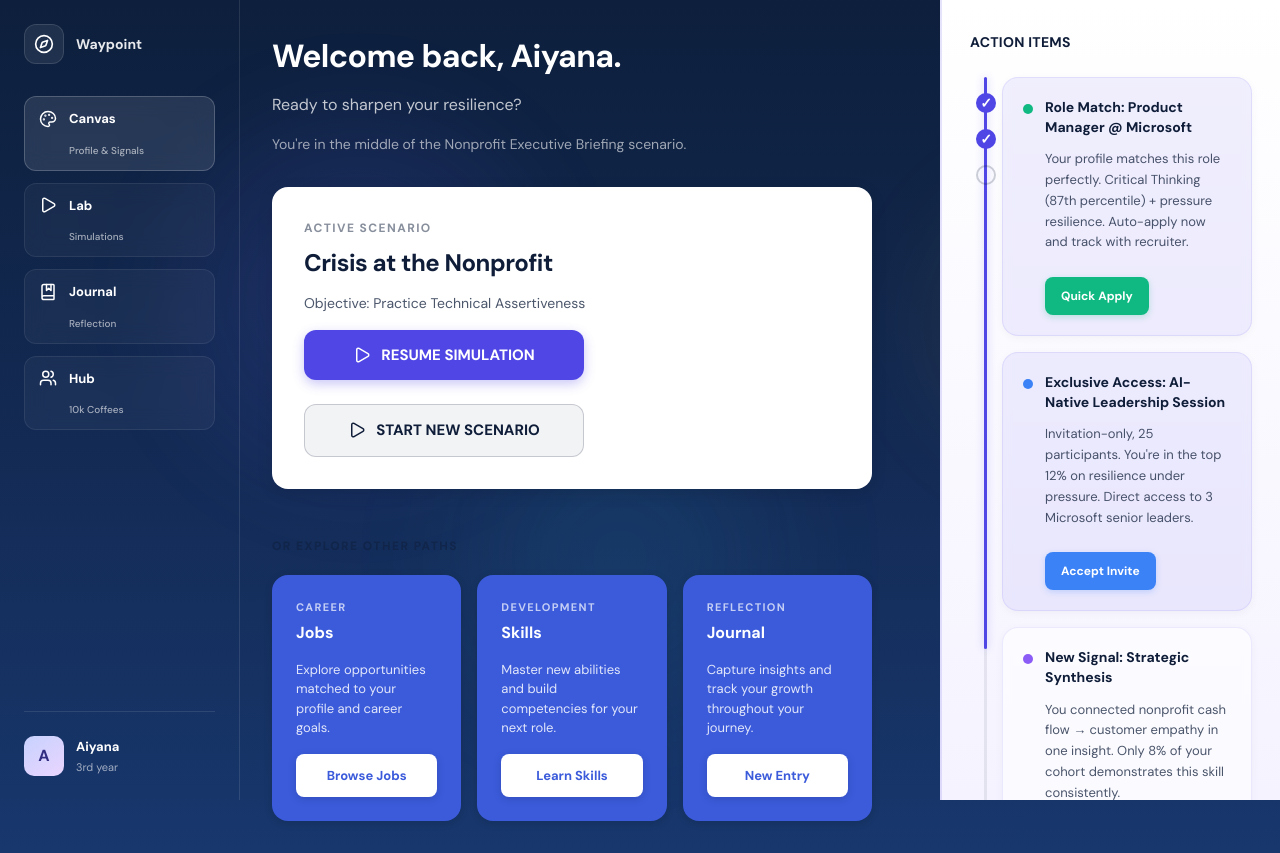
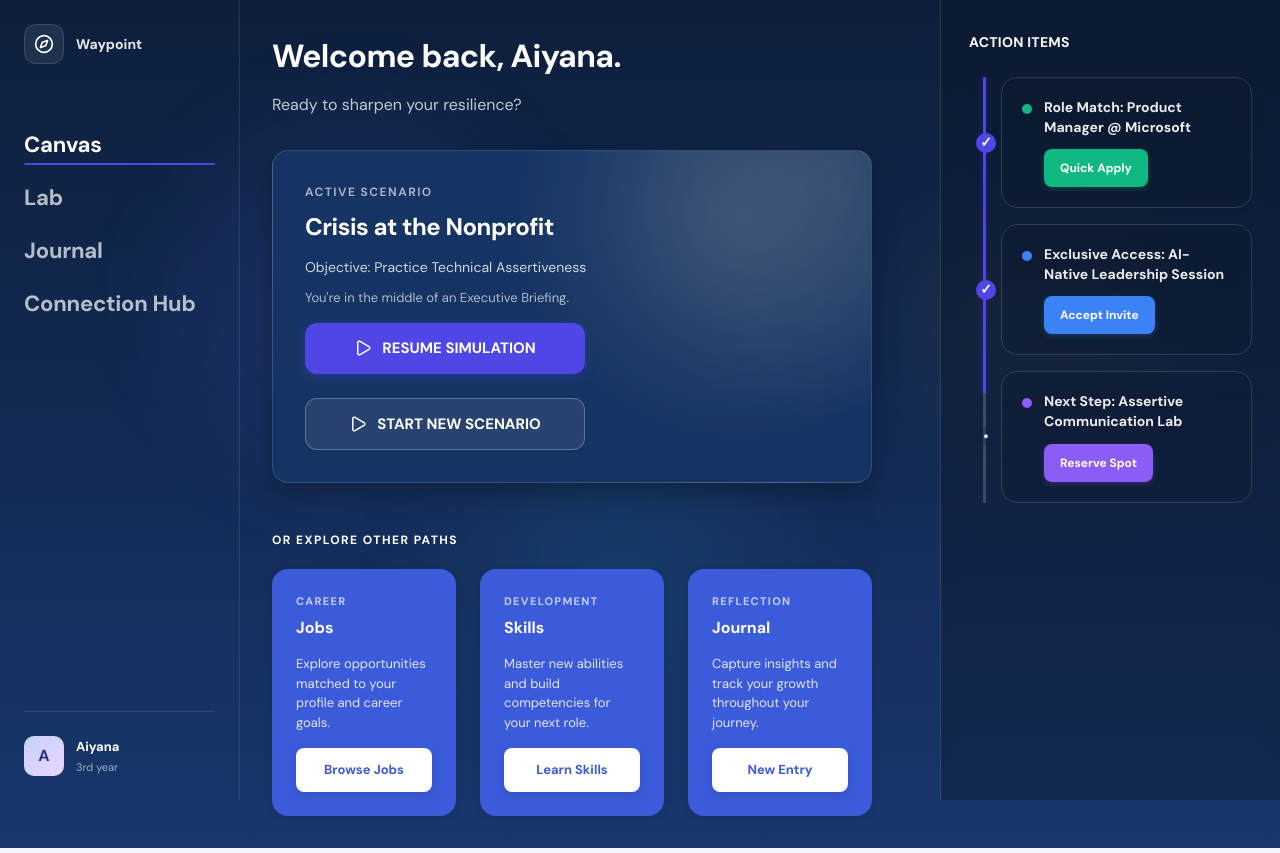
Before and after one commit to makac1896/ascend-career-reskilling, a React (Vite) app: page / in a window 1280 px wide. Built offline with nearby package versions, Linux system fonts and the light colour scheme.

Commit message:
Fix screen

```diff
--- a/App.tsx
+++ b/App.tsx
@@ -159,24 +159,26 @@ const App: React.FC = () => {
         return (
           <WaypointLanding
             onJoinCall={() => setStudentViewState("prep")}
-            onSkipToDashboard={() => setStudentViewState("student")}
+            onSkipToDashboard={() => setStudentViewState("waypoint")}
           />
         );
       case "prep":
         return (
           <WaypointPrepRoom
-            onStartChallenge={() => setStudentViewState("callchoice")}
-            onBackToDashboard={() => setStudentViewState("waypoint")}
+            onReady={() => setStudentViewState("callchoice")}
+            onSkipToDashboard={() => setStudentViewState("waypoint")}
+            onBack={() => setStudentViewState("waypoint")}
           />
         );
       case "callchoice":
         return (
           <WaypointCallChoice
-            onModeSelect={(mode) => {
+            onChoice={(mode) => {
               setCallMode(mode);
               setStudentViewState("simulation");
             }}
             onBack={() => setStudentViewState("prep")}
+            onGoToDashboard={() => setStudentViewState("waypoint")}
           />
         );
       case "simulation":
@@ -184,21 +186,21 @@ const App: React.FC = () => {
           <WaypointSimulation
             mode={callMode}
             onComplete={() => setStudentViewState("transition")}
-            onBack={() => setStudentViewState("prep")}
+            onBack={() => setStudentViewState("callchoice")}
             onExit={() => setStudentViewState("waypoint")}
           />
         );
       case "transition":
         return (
           <WaypointTransition
-            onOpenMessages={() => setStudentViewState("postsimulation")}
+            onContinue={() => setStudentViewState("postsimulation")}
             onGoToDashboard={() => setStudentViewState("waypoint")}
           />
         );
       case "postsimulation":
         return (
           <WaypointPostSimulation
-            onBackToDashboard={() => setStudentViewState("waypoint")}
+            onContinue={() => setStudentViewState("waypoint")}
           />
         );
       case "student":
@@ -211,7 +213,7 @@ const App: React.FC = () => {
         return (
           <WaypointLanding
             onJoinCall={() => setStudentViewState("prep")}
-            onSkipToDashboard={() => setStudentViewState("student")}
+            onSkipToDashboard={() => setStudentViewState("waypoint")}
           />
         );
     }
--- a/components/WaypointLanding.tsx
+++ b/components/WaypointLanding.tsx
@@ -72,10 +72,10 @@ const UNLOCKED_OUTCOMES = [
   {
     id: 3,
     type: "signal",
-    title: "New Signal: Strategic Synthesis",
+    title: "Next Step: Assertive Communication Lab",
     description:
-      "You connected nonprofit cash flow → customer empathy in one insight. Only 8% of your cohort demonstrates this skill consistently.",
-    cta: "Unlock Masterclass",
+      "You showed strong insight, but softened your point when challenged. Practice holding your stance clearly under pressure.",
+    cta: "Reserve Spot",
     accentColor: "#8B5CF6",
     completed: false,
   },
@@ -102,7 +102,7 @@ const NAV_ITEMS = [
   },
   {
     icon: Users,
-    label: "Hub",
+    label: "Connection Hub",
     id: "hub",
     subtitle: "10k Coffees",
   },
@@ -215,62 +215,63 @@ const WaypointLanding: React.FC<WaypointLandingProps> = ({ onJoinCall }) => {
         </div>
 
         {/* Navigation Items */}
-        <nav style={{ display: "flex", flexDirection: "column", gap: "12px" }}>
+        <nav
+          style={{
+            display: "flex",
+            flexDirection: "column",
+            gap: "20px",
+            marginTop: "32px",
+          }}
+        >
           {NAV_ITEMS.map((item) => {
-            const Icon = item.icon;
             const isActive = activeNav === item.id;
             return (
               <button
                 key={item.id}
                 onClick={() => setActiveNav(item.id)}
                 style={{
-                  display: "flex",
-                  alignItems: "flex-start",
-                  gap: "12px",
-                  padding: "12px 14px",
-                  borderRadius: "12px",
-                  border:
-                    "1px solid " +
-                    (isActive
-                      ? "rgba(255,255,255,0.2)"
-                      : "rgba(255,255,255,0.08)"),
-                  backgroundColor: isActive
-                    ? "rgba(255,255,255,0.1)"
-                    : "rgba(255,255,255,0.04)",
-                  color: "#FFFFFF",
-                  fontSize: "13px",
-                  fontWeight: 600,
+                  display: "block",
+                  padding: "0",
+                  border: "none",
+                  backgroundColor: "transparent",
+                  color: isActive ? "#FFFFFF" : "rgba(255,255,255,0.7)",
+                  fontSize: "22px",
+                  fontWeight: 700,
                   cursor: "pointer",
-                  backdropFilter: "blur(10px)",
                   transition: "all 0.2s",
-                  flexDirection: "column",
+                  position: "relative",
+                  textAlign: "left",
+                  letterSpacing: "-0.01em",
                 }}
                 onMouseEnter={(e) => {
-                  e.currentTarget.style.backgroundColor =
-                    "rgba(255,255,255,0.12)";
+                  e.currentTarget.style.color = "#FFFFFF";
+                  if (!isActive) {
+                    e.currentTarget.style.opacity = "0.85";
+                  }
                 }}
                 onMouseLeave={(e) => {
-                  e.currentTarget.style.backgroundColor = isActive
-                    ? "rgba(255,255,255,0.1)"
-                    : "rgba(255,255,255,0.04)";
+                  e.currentTarget.style.color = isActive
+                    ? "#FFFFFF"
+                    : "rgba(255,255,255,0.7)";
+                  if (!isActive) {
+                    e.currentTarget.style.opacity = "1";
+                  }
                 }}
               >
-                <div
-                  style={{ display: "flex", alignItems: "center", gap: "12px" }}
-                >
-                  <Icon size={18} />
-                  <span>{item.label}</span>
-                </div>
-                <p
-                  style={{
-                    fontSize: "10px",
-                    margin: "2px 0 0 30px",
-                    opacity: 0.6,
-                    fontWeight: 500,
-                  }}
-                >
-                  {item.subtitle}
-                </p>
+                {item.label}
+                {isActive && (
+                  <div
+                    style={{
+                      position: "absolute",
+                      bottom: "-4px",
+                      left: "0",
+                      height: "2px",
+                      width: "100%",
+                      backgroundColor: "#4F46E5",
+                      borderRadius: "1px",
+                    }}
+                  />
+                )}
               </button>
             );
           })}
@@ -355,20 +356,11 @@ const WaypointLanding: React.FC<WaypointLandingProps> = ({ onJoinCall }) => {
               style={{
                 fontSize: "16px",
                 color: "rgba(255,255,255,0.75)",
-                margin: "0 0 16px",
+                margin: 0,
                 lineHeight: 1.6,
               }}
             >
               Ready to sharpen your resilience?
-            </p>
-            <p
-              style={{
-                fontSize: "14px",
-                color: "rgba(255,255,255,0.6)",
-                margin: 0,
-              }}
-            >
-              You're in the middle of the Nonprofit Executive Briefing scenario.
             </p>
           </div>
 
@@ -376,15 +368,17 @@ const WaypointLanding: React.FC<WaypointLandingProps> = ({ onJoinCall }) => {
           <div
             style={{
               borderRadius: "16px",
-              border: "none",
-              backgroundColor: "#FFFFFF",
-              backdropFilter: "none",
+              border: "1px solid rgba(255,255,255,0.12)",
+              backgroundColor: "#163463",
+              backgroundImage:
+                "radial-gradient(circle at 78% 20%, rgba(196,196,196,0.18) 0%, rgba(196,196,196,0) 42%), radial-gradient(circle at 92% 8%, rgba(148,148,148,0.16) 0%, rgba(148,148,148,0) 38%)",
+              backdropFilter: "blur(8px)",
               padding: "32px",
               marginBottom: "40px",
               display: "flex",
               flexDirection: "column",
               gap: "16px",
-              boxShadow: "0 4px 16px rgba(0, 0, 0, 0.1)",
+              boxShadow: "0 10px 26px rgba(0, 0, 0, 0.28)",
             }}
           >
             <div>
@@ -394,7 +388,7 @@ const WaypointLanding: React.FC<WaypointLandingProps> = ({ onJoinCall }) => {
                   fontWeight: 700,
                   letterSpacing: "0.12em",
                   textTransform: "uppercase",
-                  color: "rgba(15, 29, 57, 0.5)",
+                  color: "rgba(255,255,255,0.62)",
                   margin: "0 0 8px",
                 }}
               >
@@ -404,7 +398,7 @@ const WaypointLanding: React.FC<WaypointLandingProps> = ({ onJoinCall }) => {
                 style={{
                   fontSize: "24px",
                   fontWeight: 700,
-                  color: "#0F1D39",
+                  color: "#FFFFFF",
                   margin: "0 0 12px",
                   letterSpacing: "-0.02em",
                 }}
@@ -414,11 +408,21 @@ const WaypointLanding: React.FC<WaypointLandingProps> = ({ onJoinCall }) => {
               <p
                 style={{
                   fontSize: "14px",
-                  color: "rgba(15, 29, 57, 0.75)",
-                  margin: 0,
+                  color: "rgba(255,255,255,0.8)",
+                  margin: "0 0 10px",
                 }}
               >
                 Objective: {ACTIVE_SCENARIO.objective}
+              </p>
+              <p
+                style={{
+                  fontSize: "13px",
+                  color: "rgba(255,255,255,0.66)",
+                  margin: 0,
+                  lineHeight: 1.5,
+                }}
+              >
+                You're in the middle of an Executive Briefing.
               </p>
             </div>
             <button
@@ -462,9 +466,9 @@ const WaypointLanding: React.FC<WaypointLandingProps> = ({ onJoinCall }) => {
                 marginTop: "8px",
                 padding: "14px 32px",
                 borderRadius: "12px",
-                border: "1px solid rgba(15, 29, 57, 0.2)",
-                backgroundColor: "rgba(15, 29, 57, 0.05)",
-                color: "#0F1D39",
+                border: "1px solid rgba(255,255,255,0.26)",
+                backgroundColor: "rgba(255,255,255,0.08)",
+                color: "#FFFFFF",
                 fontSize: "15px",
                 fontWeight: 700,
                 cursor: "pointer",
@@ -478,11 +482,12 @@ const WaypointLanding: React.FC<WaypointLandingProps> = ({ onJoinCall }) => {
                 backdropFilter: "none",
               }}
               onMouseEnter={(e) => {
-                e.currentTarget.style.backgroundColor = "rgba(15, 29, 57, 0.1)";
+                e.currentTarget.style.backgroundColor =
+                  "rgba(255,255,255,0.14)";
               }}
               onMouseLeave={(e) => {
                 e.currentTarget.style.backgroundColor =
-                  "rgba(15, 29, 57, 0.05)";
+                  "rgba(255,255,255,0.08)";
               }}
             >
               <Play size={18} />
@@ -498,7 +503,7 @@ const WaypointLanding: React.FC<WaypointLandingProps> = ({ onJoinCall }) => {
                 fontWeight: 700,
                 letterSpacing: "0.12em",
                 textTransform: "uppercase",
-                color: "rgba(15, 29, 57, 0.5)",
+                color: "#FFFFFF",
                 margin: "0 0 20px",
               }}
             >
@@ -508,7 +513,10 @@ const WaypointLanding: React.FC<WaypointLandingProps> = ({ onJoinCall }) => {
               style={{
                 display: "grid",
                 gridTemplateColumns: "repeat(3, 1fr)",
-                gap: "16px",
+                gap: "24px",
+                maxWidth: "900px",
+                width: "100%",
+                justifyItems: "center",
               }}
             >
               {/* Jobs Card */}
@@ -767,8 +775,9 @@ const WaypointLanding: React.FC<WaypointLandingProps> = ({ onJoinCall }) => {
           overflowY: "auto",
           position: "relative",
           zIndex: 5,
-          borderLeft: "2px solid rgba(79, 70, 229, 0.15)",
-          background: "linear-gradient(180deg, #FFFFFF 0%, #F5F3FF 100%)",
+          borderLeft: "1px solid rgba(255,255,255,0.14)",
+          background:
+            "linear-gradient(180deg, rgba(12,24,47,0.72) 0%, rgba(16,31,58,0.52) 100%)",
           backdropFilter: "blur(8px)",
         }}
       >
@@ -778,7 +787,7 @@ const WaypointLanding: React.FC<WaypointLandingProps> = ({ onJoinCall }) => {
             fontWeight: 900,
             letterSpacing: "0.02em",
             textTransform: "uppercase",
-            color: "#0F1D39",
+            color: "#FFFFFF",
             margin: "0 0 24px",
           }}
         >
@@ -786,33 +795,6 @@ const WaypointLanding: React.FC<WaypointLandingProps> = ({ onJoinCall }) => {
         </p>
 
         <div style={{ position: "relative", paddingLeft: "32px" }}>
-          {/* Checkboxes for completed items */}
-          {UNLOCKED_OUTCOMES.map((outcome, index) => (
-            <div
-              key={`checkbox-${outcome.id}`}
-              style={{
-                position: "absolute",
-                left: "6px",
-                top: `${16 + index * (20 + 16)}px`,
-                width: "20px",
-                height: "20px",
-                borderRadius: "50%",
-                backgroundColor: outcome.completed ? "#4F46E5" : "transparent",
-                border: outcome.completed
-                  ? "none"
-                  : "2px solid rgba(15, 29, 57, 0.2)",
-                display: "flex",
-                alignItems: "center",
-                justifyContent: "center",
-                fontSize: "14px",
-                color: "#FFFFFF",
-                fontWeight: 700,
-                zIndex: 3,
-              }}
-            >
-              {outcome.completed && "✓"}
-            </div>
-          ))}
           {/* Vertical Progress Bar */}
           <div
             style={{
@@ -836,7 +818,7 @@ const WaypointLanding: React.FC<WaypointLandingProps> = ({ onJoinCall }) => {
               top: "0",
               width: "3px",
               height: "100%",
-              backgroundColor: "rgba(15, 29, 57, 0.08)",
+              backgroundColor: "rgba(255,255,255,0.18)",
               borderRadius: "2px",
               zIndex: 0,
             }}
@@ -854,11 +836,10 @@ const WaypointLanding: React.FC<WaypointLandingProps> = ({ onJoinCall }) => {
               <div
                 key={outcome.id}
                 style={{
+                  position: "relative",
                   borderRadius: "16px",
-                  border: "1px solid rgba(79, 70, 229, 0.1)",
-                  backgroundColor: outcome.completed
-                    ? "rgba(79, 70, 229, 0.08)"
-                    : "rgba(255, 255, 255, 0.6)",
+                  border: "1px solid rgba(255,255,255,0.14)",
+                  backgroundColor: "transparent",
                   backdropFilter: "blur(4px)",
                   padding: "20px",
                   display: "flex",
@@ -867,6 +848,34 @@ const WaypointLanding: React.FC<WaypointLandingProps> = ({ onJoinCall }) => {
                   boxShadow: "0 2px 8px rgba(0, 0, 0, 0.04)",
                 }}
               >
+                {/* Checkbox anchored to each card center */}
+                <div
+                  style={{
+                    position: "absolute",
+                    left: "-26px",
+                    top: "50%",
+                    transform: "translateY(-50%)",
+                    width: "20px",
+                    height: "20px",
+                    borderRadius: "50%",
+                    backgroundColor: outcome.completed
+                      ? "#4F46E5"
+                      : "rgba(15, 29, 57, 0.24)",
+                    border: "none",
+                    display: "flex",
+                    alignItems: "center",
+                    justifyContent: "center",
+                    fontSize: "14px",
+                    color: outcome.completed
+                      ? "#FFFFFF"
+                      : "rgba(255, 255, 255, 0.88)",
+                    fontWeight: 700,
+                    zIndex: 3,
+                  }}
+                >
+                  {outcome.completed ? "✓" : "•"}
+                </div>
+
                 {/* Dot + Title */}
                 <div
                   style={{
@@ -890,25 +899,13 @@ const WaypointLanding: React.FC<WaypointLandingProps> = ({ onJoinCall }) => {
                       fontSize: "14px",
                       fontWeight: 700,
                       margin: 0,
-                      color: "#0F1D39",
+                      color: "rgba(255,255,255,0.92)",
                       lineHeight: 1.4,
                     }}
                   >
                     {outcome.title}
                   </h4>
                 </div>
-
-                {/* Description - Always Visible */}
-                <p
-                  style={{
-                    fontSize: "13px",
-                    lineHeight: 1.6,
-                    color: "rgba(15, 29, 57, 0.75)",
-                    margin: "0 0 12px 22px",
-                  }}
-                >
-                  {outcome.description}
-                </p>
 
                 {/* CTA Button */}
                 <button
```
